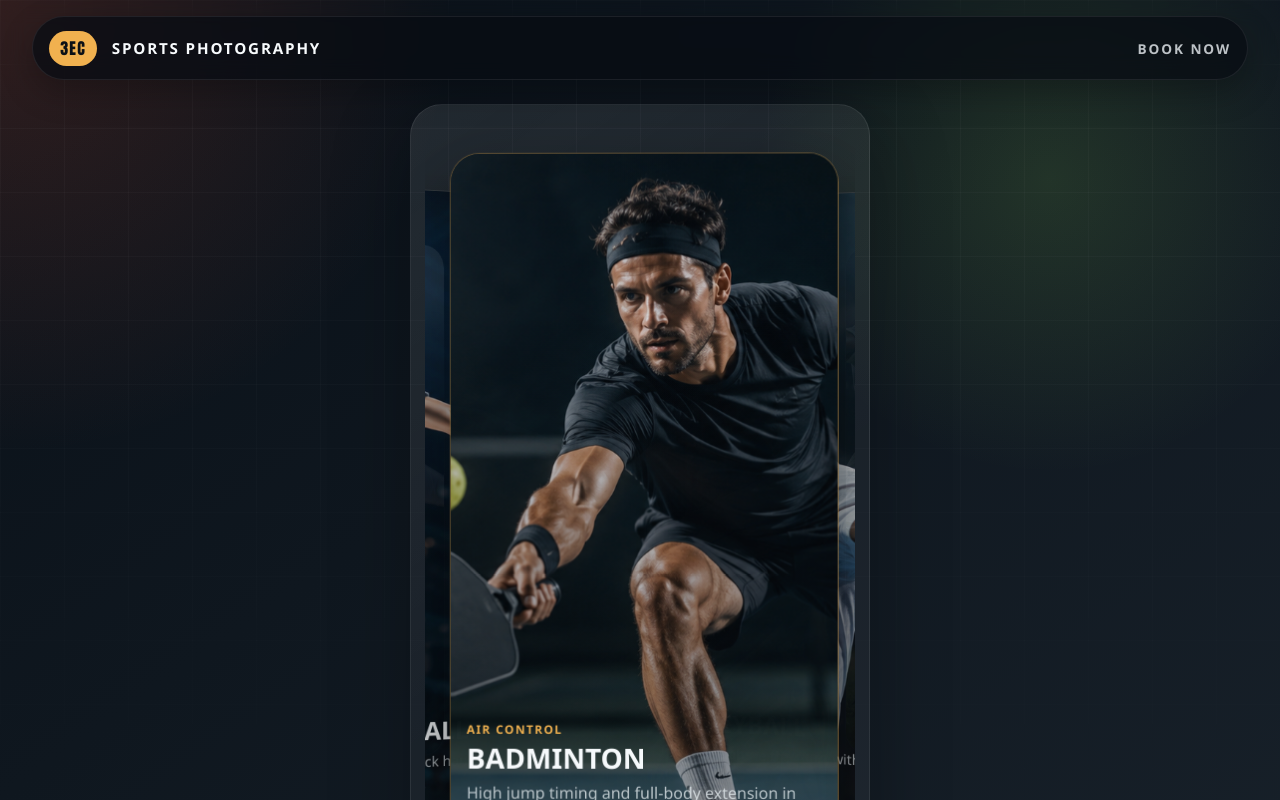
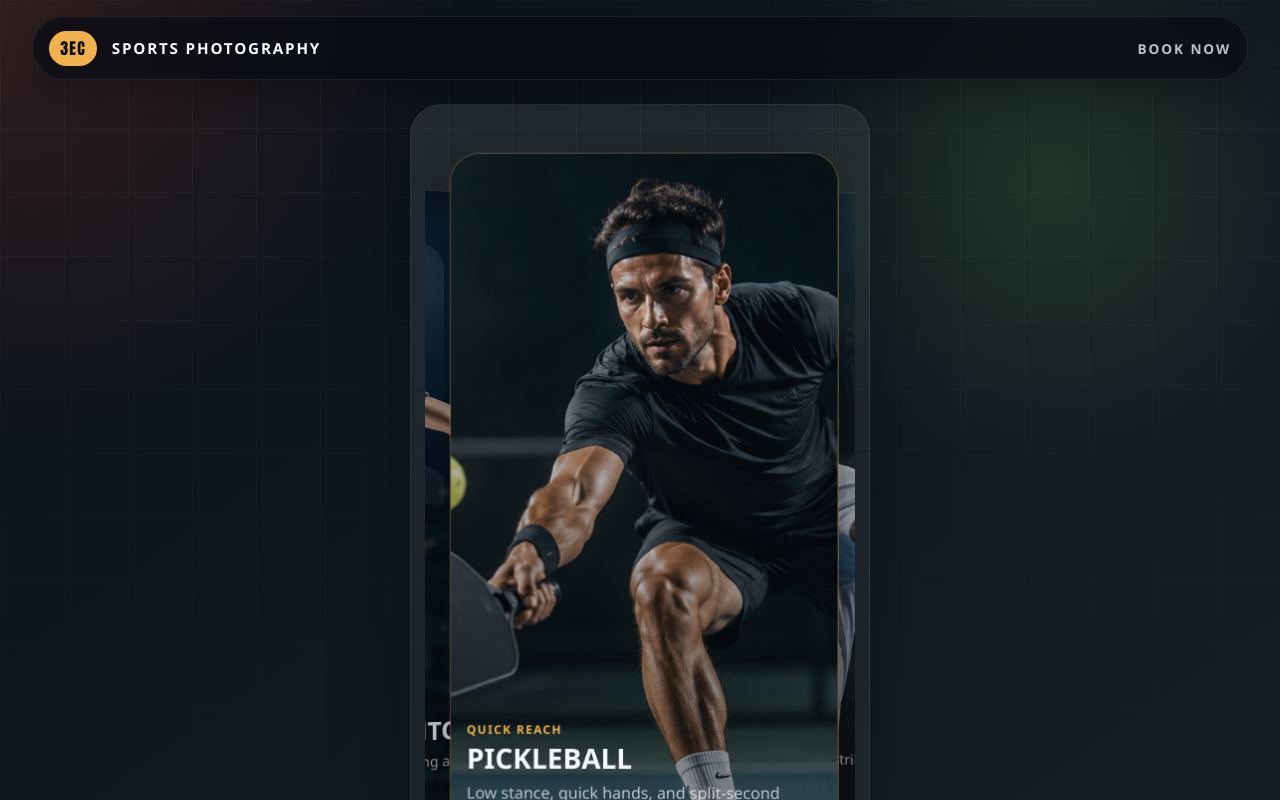
Before and after one commit to yyuseki15-ux/3EC-Photography-Website, a Next.js app: page /sports in a window 1280 px wide. Shown: the top 800 px of the page. Built offline with nearby package versions, Linux system fonts and the light colour scheme.

Commit message:
Correct sports image assignments

```diff
--- a/src/app/sports/page.tsx
+++ b/src/app/sports/page.tsx
@@ -4,11 +4,11 @@ import Image, { StaticImageData } from "next/image";
 import Link from "next/link";
 import { CSSProperties, useEffect, useState } from "react";
 import basketballImage from "../../../ChatGPT Image May 19, 2026, 06_35_17 PM (1).png";
-import pickleballImage from "../../../ChatGPT Image May 19, 2026, 06_35_17 PM (2).png";
-import badmintonImage from "../../../ChatGPT Image May 19, 2026, 06_35_17 PM (3).png";
-import volleyballImage from "../../../ChatGPT Image May 19, 2026, 06_35_19 PM (4).png";
-import tennisImage from "../../../ChatGPT Image May 19, 2026, 06_35_19 PM (5).png";
-import footballImage from "../../../ChatGPT Image May 19, 2026, 06_35_20 PM (6).png";
+import badmintonImage from "../../../ChatGPT Image May 19, 2026, 06_35_17 PM (2).png";
+import pickleballImage from "../../../ChatGPT Image May 19, 2026, 06_35_17 PM (3).png";
+import tennisImage from "../../../ChatGPT Image May 19, 2026, 06_35_19 PM (4).png";
+import footballImage from "../../../ChatGPT Image May 19, 2026, 06_35_19 PM (5).png";
+import volleyballImage from "../../../ChatGPT Image May 19, 2026, 06_35_20 PM (6).png";
 
 type SportsMotionSlide = {
   name: string;
@@ -27,13 +27,6 @@ const motionSlides: SportsMotionSlide[] = [
     description: "Built for posters, dunks, fast breaks, and athlete-first hero shots."
   },
   {
-    name: "Pickleball",
-    image: pickleballImage,
-    accent: "Quick Reach",
-    motion: "Low stance, quick hands, and split-second court reactions.",
-    description: "A clean modern look for fast exchanges and club content."
-  },
-  {
     name: "Badminton",
     image: badmintonImage,
     accent: "Air Control",
@@ -41,11 +34,11 @@ const motionSlides: SportsMotionSlide[] = [
     description: "Sharp indoor action with speed, lift, and match-night intensity."
   },
   {
-    name: "Volleyball",
-    image: volleyballImage,
-    accent: "Net Power",
-    motion: "Hang time above the court with full attacking momentum.",
-    description: "Ideal for spikes, blocks, and dramatic mid-air team moments."
+    name: "Pickleball",
+    image: pickleballImage,
+    accent: "Quick Reach",
+    motion: "Low stance, quick hands, and split-second court reactions.",
+    description: "A clean modern look for fast exchanges and club content."
   },
   {
     name: "Tennis",
@@ -60,6 +53,13 @@ const motionSlides: SportsMotionSlide[] = [
     accent: "Pitch Impact",
     motion: "Explosive leg drive and match-winning power through contact.",
     description: "Perfect for game-winning kicks, pace, and stadium atmosphere."
+  },
+  {
+    name: "Volleyball",
+    image: volleyballImage,
+    accent: "Net Power",
+    motion: "Hang time above the court with full attacking momentum.",
+    description: "Ideal for spikes, blocks, and dramatic mid-air team moments."
   }
 ];
 
```
